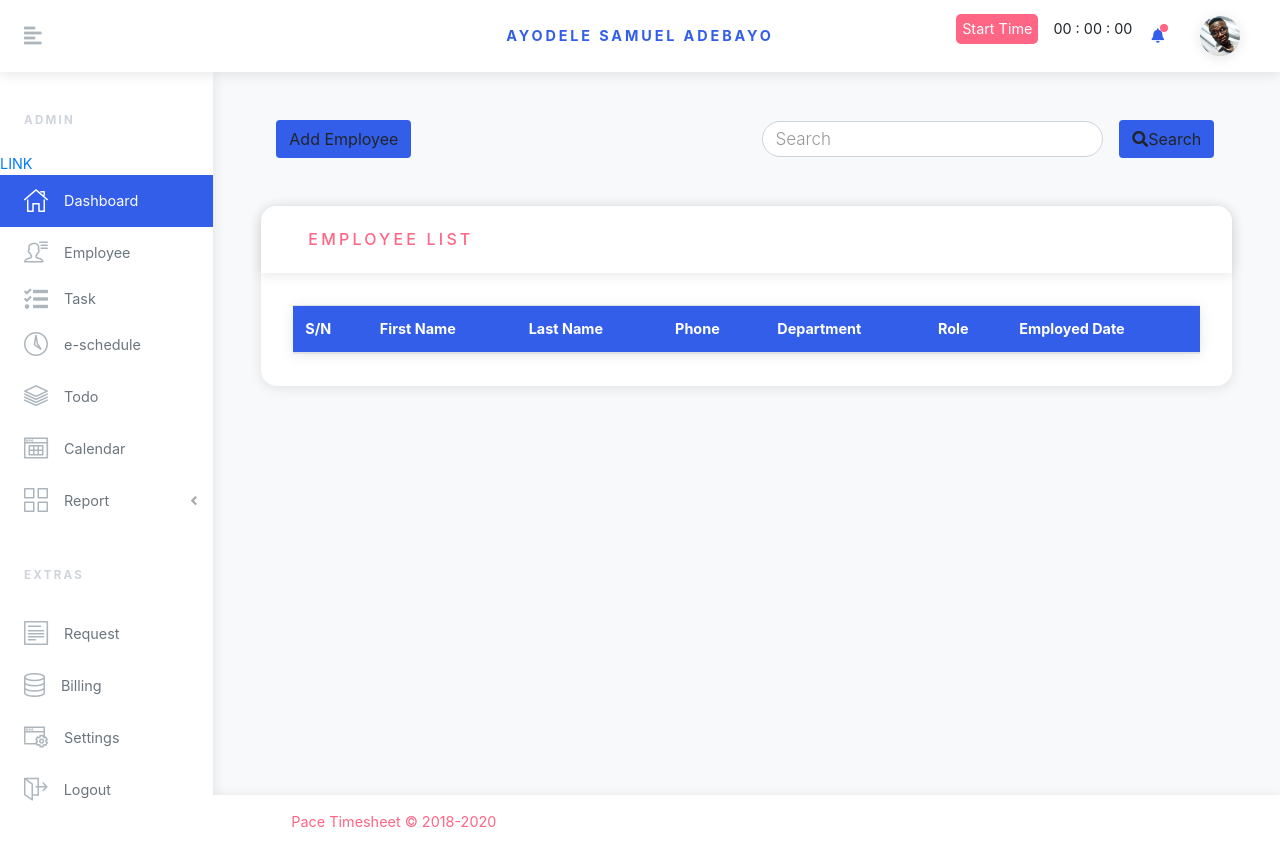
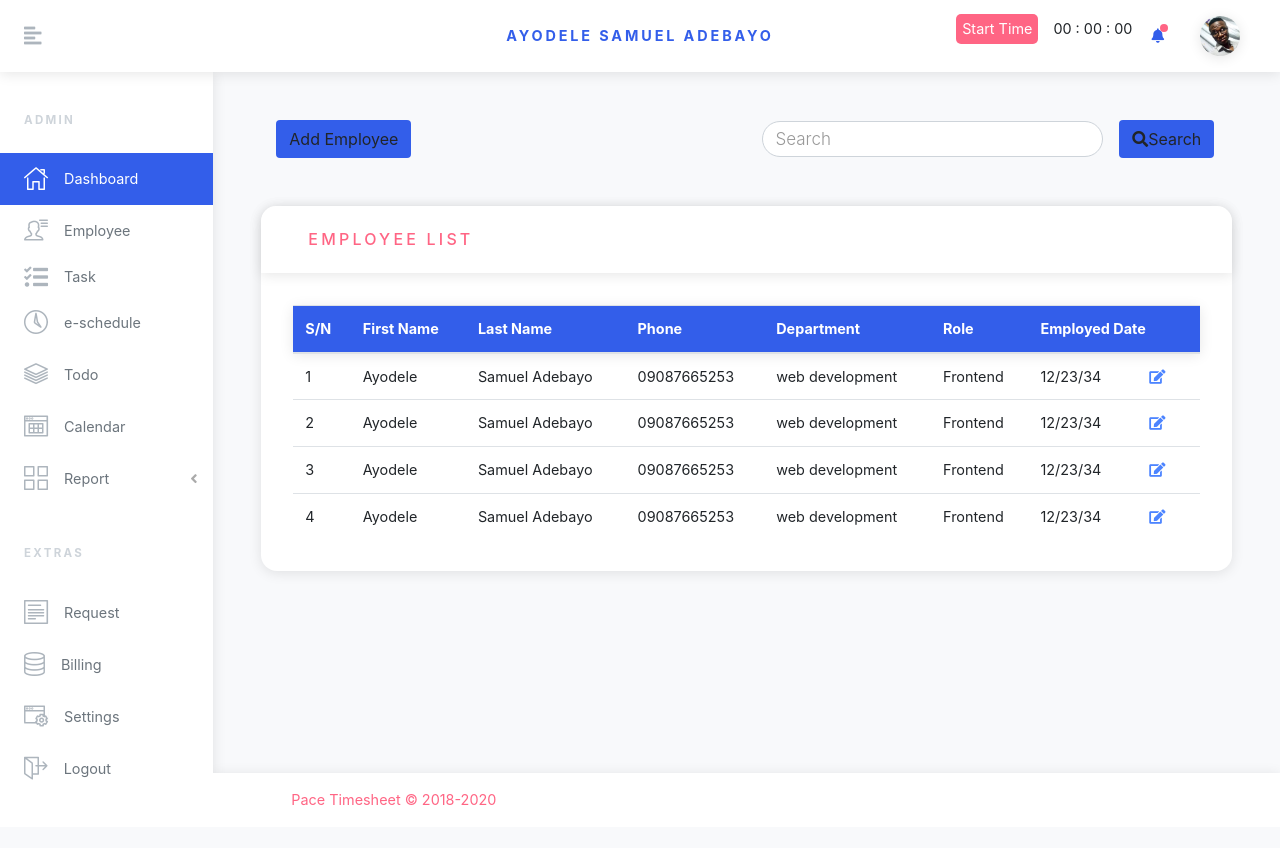
Before and after one commit to unclebay143/Pace-Employee-TimeSheet, a React (Create React App) app: page /#/dashboard in a window 1280 px wide. After the commit the page ends 827 px from the top, so only its background shows below. Built offline with nearby package versions, Linux system fonts and the light colour scheme.

Commit message:
implement employee redux, modified sidebar, and modified usersReducers

```diff
--- a/src/actions/types.js
+++ b/src/actions/types.js
@@ -6,3 +6,9 @@ export const GET_TASKS = 'GET_TASKS';
 // Authentication
 
 export const AUTH_USER = 'AUTH_USER';
+
+
+
+
+
+export const GET_EMPLOYEES = 'GET_EMPLOYEES'
--- a/src/components/pages/404.js
+++ b/src/components/pages/404.js
@@ -13,7 +13,7 @@ const PageNotFound = () => {
 
     const tasks = useSelector(state => state.task)
 
-
+    console.log(tasks)
     return(
         <>
             <div className="pageNotFound-wrapper">
--- a/src/components/pages/Confirmation.js
+++ b/src/components/pages/Confirmation.js
@@ -13,7 +13,7 @@ export default function Confirmation() {
         }
     }, [])
     return (
-        <React.Fragment>
+        <>
             <div className="container d-flex justify-content-center mt-5">
                 <div className="row confirmation-wrapper">
                     <div className="col-12 text-center">
@@ -27,6 +27,6 @@ export default function Confirmation() {
                     </div>
                 </div>
             </div>
-        </React.Fragment>
+        </>
     )
 }
--- a/src/components/pages/ForgotPassword.js
+++ b/src/components/pages/ForgotPassword.js
@@ -15,7 +15,7 @@ export default function ForgotPassword() {
         }
     }, [])
     return (
-        <React.Fragment>
+        <>
 
             <div className="container d-flex justify-content-center pl-5 align-items-center mt-5">
                 <div className="row mt-5 d-flex justify-content-center">
@@ -76,6 +76,6 @@ export default function ForgotPassword() {
                     <img src={forgotIllustration} alt="human forgot password" className="img-fluid mt-4" />
                 </div>
             </div>
-        </React.Fragment>
+        </>
     )
 }
--- a/src/components/workspace/dashboard/EmployeeList.js
+++ b/src/components/workspace/dashboard/EmployeeList.js
@@ -1,7 +1,10 @@
-import React, { Component } from 'react'
+import React, { Component } from 'react';
+import {useSelector} from 'react-redux';
 
-export default class EmployeeList extends Component {
-    render() {
+export default function EmployeeList(){
+        // const { firstname, lastname, department, phone, role, employeed_date } = employees
+        const employees = useSelector(state => state.employee)
+        // console.log(employees)
         return (
             <>
               <div className="card">
@@ -29,11 +32,21 @@ export default class EmployeeList extends Component {
                             </tr>
                             </thead>
                             <tbody id="employeeList">
-
-
-
-
-
+                                {
+                                    employees.map(({ firstname, lastname, department, phone, role, employeed_date }, index)=>(
+                                        <tr key={`${firstname}_${phone}`}>
+                                            <td>{index+1}</td>
+                                            <td>{firstname}</td>
+                                            <td>{lastname}</td>
+                                            <td>{phone}</td>
+                                            <td>{department}</td>
+                                            <td>{role}</td>
+                                            <td>{employeed_date}
+                                            <i className="fas fa-edit ml-5 text-blue"></i>
+                                            </td>
+                                        </tr>
+                                    ))
+                                }
                             </tbody>
                         </table>
                         </div>
@@ -41,4 +54,3 @@ export default class EmployeeList extends Component {
             </>
         )
     }
-}
--- a/src/components/workspace/layouts/Sidebar.js
+++ b/src/components/workspace/layouts/Sidebar.js
@@ -6,7 +6,7 @@ const Sidebar = () => {
         <>
             <div id="sidebar" className="sidebar py-3">
                     <div className="text-gray-400 text-uppercase px-3 px-lg-4 py-4 font-weight-bold small headings-font-family" id="role_display">Admin</div>
-                    <Link to="invite">LINK</Link>
+                    {/* <Link to="invite">LINK</Link> */}
                         <ul className="sidebar-menu list-unstyled">
                             <li className="sidebar-list-item"><a href="#" className="sidebar-link text-muted active"><i className="o-home-1 mr-3 text-gray"></i><span>Dashboard</span></a></li>
                             <li className="sidebar-list-item"><a href="manage-employee.html" className="sidebar-link text-muted"><i className="o-user-details-1 mr-3 text-gray"></i><span>Employee</span></a></li>
--- a/src/index.js
+++ b/src/index.js
@@ -8,7 +8,8 @@ import {HashRouter as Router, Route, Switch } from "react-router-dom";
 // utilities
 import './components/pages/pages-styles/util.css';
 import './components/pages/pages-styles/form.css';
-//
+
+// custom
 import './components/layouts/Layout-Styles/navbar.css'
 import './components/pages/pages-styles/forgotpassword.css'
 import './components/pages/pages-styles/confirmation.css'
--- /dev/null
+++ b/src/reducers/employeeReducer..js
@@ -0,0 +1,50 @@
+import { GET_EMPLOYEES } from '../actions/types'
+
+const initialState = [
+    {
+        firstname: "Ayodele",
+        lastname: "Samuel Adebayo",
+        department: "web development",
+        phone: "09087665253",
+        role: "Frontend",
+        employeed_date: "12/23/34"
+    },
+    {
+        firstname: "Ayodele",
+        lastname: "Samuel Adebayo",
+        department: "web development",
+        phone: "09087665253",
+        role: "Frontend",
+        employeed_date: "12/23/34"
+    },
+    {
+        firstname: "Ayodele",
+        lastname: "Samuel Adebayo",
+        department: "web development",
+        phone: "09087665253",
+        role: "Frontend",
+        employeed_date: "12/23/34"
+    },
+    {
+        firstname: "Ayodele",
+        lastname: "Samuel Adebayo",
+        department: "web development",
+        phone: "09087665253",
+        role: "Frontend",
+        employeed_date: "12/23/34"
+    },
+]
+
+
+const employeeReducer = (state=initialState, action) =>{
+    switch (action.type) {
+        case GET_EMPLOYEES:
+            return {...state}
+
+        default:
+            return state;
+    }
+}
+
+
+export default employeeReducer;
--- a/src/reducers/index.js
+++ b/src/reducers/index.js
@@ -1,10 +1,12 @@
 import { combineReducers } from 'redux';
 import taskReducer from './tasksReducer';
 import userReducer from './usersReducer';
+import employeeReducer from './employeeReducer.';
 
 const rootReducer = combineReducers({
     task: taskReducer,
-    user: userReducer
+    user: userReducer,
+    employee: employeeReducer
 })
 
 export default rootReducer;
--- a/src/reducers/usersReducer.js
+++ b/src/reducers/usersReducer.js
@@ -1,4 +1,4 @@
-import { AUTH_USER } from '../actions/index';
+import { AUTH_USER } from '../actions/types';
 import { v4 as uuidv4 } from 'uuid';
 
 const initialValues = [
```
Also changed, not shown: 1 other file (tests, documents, lock files or other folders).
